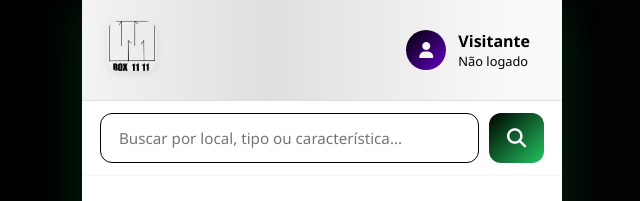
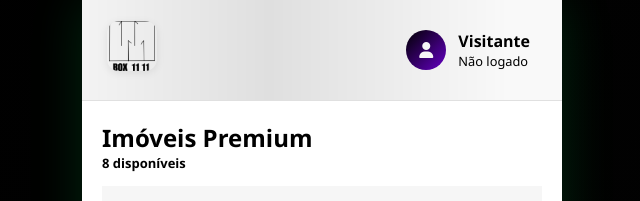
Before and after one commit to NovaTek-Empresa/Box1111---App, a React (Vite) app: page / in a window 1280 px wide. Shown: the top 201 px of the page, without its empty margins (318-958 px from the left). Built offline with nearby package versions, Linux system fonts and the light colour scheme.

Commit message:
arrumando tela de login

```diff
--- a/src/App.jsx
+++ b/src/App.jsx
@@ -176,9 +176,6 @@ export default function App() {
     })
   }
 
-  function bloqsearchbar() {
-
-  }
 
 
   // Função: marcar conversa como lida (zera unread)
@@ -282,12 +279,14 @@ export default function App() {
       </header>
 
       {/* Barra de busca centralizada: sempre visível (atende mobile em qualquer tela) */}
-      <div className="search-bar" style={{padding:'12px 18px', backgroundColor: '#fff'}}>
-        <div style={{display:'flex',gap:10}}>
-          <input className="search-input" placeholder="Buscar por local, tipo ou característica..." value={searchQuery} onChange={e => setSearchQuery(e.target.value)} />
-          <button className="search-btn" onClick={() => {}}><i className="fas fa-search"></i></button>
+      {activeTab === 'app-container' && (
+        <div id='search' className="search-bar" style={{padding:'12px 18px', backgroundColor: '#fff'}}>
+          <div style={{display:'flex',gap:10}}>
+            <input className="search-input" placeholder="Buscar por local, tipo ou característica..." value={searchQuery} onChange={e => setSearchQuery(e.target.value)} />
+            <button className="search-btn" onClick={() => {}}><i className="fas fa-search"></i></button>
+          </div>
         </div>
-      </div>
+      )}
 
       <main className="app-content">
         <div>
```
